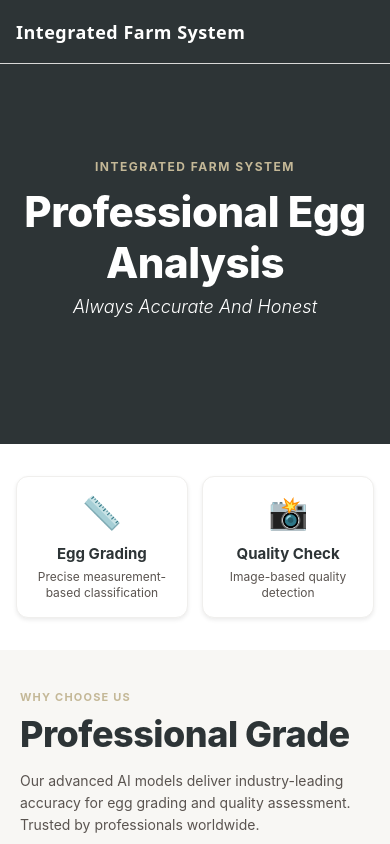
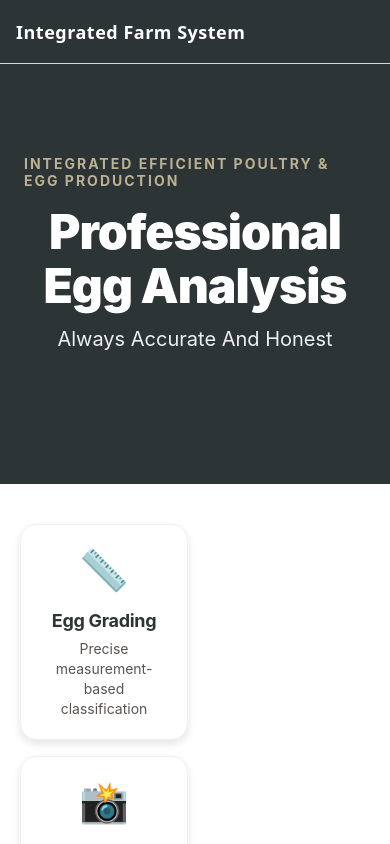
Before and after one commit to it22324542/Integrated-Farm-System-Frontend, a React Native app: screen /Home in a window 390 px wide. Built offline with nearby package versions, Linux system fonts and the light colour scheme.

Commit message:
Update Home UI

```diff
--- a/src/screens/HomeScreen.js
+++ b/src/screens/HomeScreen.js
@@ -28,7 +28,7 @@ const HomeScreen = ({ navigation }) => {
         {/* Hero Section */}
         <View style={styles.heroSection}>
           <View style={styles.heroOverlay}>
-            <Text style={styles.heroSubtitle}>INTEGRATED FARM SYSTEM</Text>
+            <Text style={styles.heroSubtitle}>Integrated Efficient Poultry & Egg Production</Text>
             <Text style={styles.heroTitle}>Professional Egg Analysis</Text>
             <Text style={styles.heroTagline}>Always Accurate And Honest</Text>
 
@@ -102,182 +102,339 @@ const HomeScreen = ({ navigation }) => {
 const styles = StyleSheet.create({
   container: {
     flex: 1,
-    backgroundColor: COLORS.neutral.white,
+    backgroundColor:  COLORS.neutral.white,
   },
   content: {
-    paddingBottom: 40,
+    paddingBottom: 60,
   },
 
   /* Hero Section */
   heroSection: {
-    height: 380,
-    backgroundColor: COLORS.accent,
-    justifyContent: 'center',
+    height: 420,
+    backgroundColor: COLORS. accent,
+    justifyContent:  'center',
     alignItems: 'center',
-    paddingHorizontal: 20,
+    paddingHorizontal: 24,
+    position: 'relative',
+    overflow: 'hidden',
   },
   heroOverlay: {
     alignItems: 'center',
+    zIndex: 1,
   },
   heroSubtitle: {
-    fontSize: 12,
+    fontSize: 14,
     fontWeight: '700',
     color: COLORS.secondary,
-    letterSpacing: 1.5,
-    marginBottom: 12,
+    letterSpacing: 2,
+    marginBottom: 16,
     textTransform: 'uppercase',
+    opacity: 0.95,
   },
   heroTitle: {
-    fontSize: 42,
-    fontWeight: '800',
-    color: COLORS.neutral.white,
+    fontSize: 48,
+    fontWeight: '900',
+    color: COLORS. neutral.white,
     textAlign: 'center',
-    marginBottom: 8,
-    letterSpacing: -0.5,
+    marginBottom: 12,
+    letterSpacing: -1,
+    lineHeight: 54,
   },
   heroTagline: {
-    fontSize: 18,
-    color: COLORS.neutral.white,
+    fontSize: 20,
+    color: COLORS. neutral.white,
     textAlign: 'center',
-    marginBottom: 32,
-    fontStyle: 'italic',
-    fontWeight: '300',
+    marginBottom: 40,
+    fontWeight: '400',
+    opacity: 0.92,
+    maxWidth: '85%',
+    lineHeight: 28,
   },
   heroCTA: {
     backgroundColor: COLORS.primary,
-    paddingHorizontal: 36,
-    paddingVertical: 14,
-    borderRadius: 24,
+    paddingHorizontal:  42,
+    paddingVertical:  16,
+    borderRadius:  30,
     shadowColor: COLORS.primary,
-    shadowOffset: { width: 0, height: 4 },
-    shadowOpacity: 0.3,
-    shadowRadius: 8,
-    elevation: 5,
+    shadowOffset: { width: 0, height:  6 },
+    shadowOpacity: 0.4,
+    shadowRadius: 12,
+    elevation: 8,
   },
   heroCTAText: {
     color: COLORS.neutral.white,
-    fontSize: 16,
+    fontSize: 18,
     fontWeight: '700',
-    letterSpacing: 0.5,
+    letterSpacing: 0.8,
   },
 
   /* Cards Grid */
   featuresWrapper: {
-    paddingHorizontal: 16,
-    paddingVertical: 32,
-    backgroundColor: COLORS.neutral.white,
+    paddingHorizontal: 20,
+    paddingVertical:  40,
+    backgroundColor:  COLORS.neutral.white,
+  },
+  sectionHeader: {
+    marginBottom: 28,
+  },
+  sectionLabel: {
+    fontSize: 13,
+    fontWeight: '700',
+    color: COLORS. secondary,
+    letterSpacing:  1.5,
+    marginBottom: 8,
+    textTransform: 'uppercase',
+  },
+  sectionTitle: {
+    fontSize: 32,
+    fontWeight: '800',
+    color: COLORS. accent,
+    marginBottom: 12,
+    letterSpacing: -0.5,
   },
   cardsGrid: {
     flexDirection: 'row',
     flexWrap: 'wrap',
     justifyContent: 'space-between',
-    gap: 12,
+    gap: 16,
   },
-  card: {
+  card:  {
     width: '48%',
-    borderRadius: 12,
-    padding: 16,
+    borderRadius: 16,
+    padding: 20,
     alignItems: 'center',
     shadowColor: '#000',
-    shadowOffset: { width: 0, height: 2 },
-    shadowOpacity: 0.08,
-    shadowRadius: 4,
-    elevation: 2,
+    shadowOffset: { width: 0, height: 4 },
+    shadowOpacity:  0.1,
+    shadowRadius: 8,
+    elevation: 3,
+    minHeight: 160,
+    justifyContent: 'center',
   },
   cardNormal: {
-    backgroundColor: COLORS.neutral.white,
-    borderWidth: 1,
-    borderColor: COLORS.neutral.lighter,
+    backgroundColor:  COLORS.neutral.white,
+    borderWidth: 1.5,
+    borderColor:  COLORS.neutral.lighter,
   },
-  cardFeatured: {
+  cardFeatured:  {
     width: '100%',
     backgroundColor: COLORS.primary,
-    marginTop: 4,
+    marginTop: 8,
+    minHeight: 180,
+    shadowOpacity: 0.15,
+    shadowRadius: 12,
+    elevation: 5,
   },
   cardIcon: {
-    fontSize: 32,
-    marginBottom: 12,
+    fontSize: 40,
+    marginBottom: 16,
   },
   cardIconFeatured: {
-    fontSize: 40,
-    marginBottom: 12,
+    fontSize: 48,
+    marginBottom: 18,
   },
   cardTitle: {
-    fontSize: 15,
+    fontSize: 18,
     fontWeight: '700',
-    color: COLORS.accent,
+    color: COLORS. accent,
     textAlign: 'center',
-    marginBottom: 6,
+    marginBottom:  8,
+    letterSpacing: -0.3,
   },
   cardTitleFeatured: {
-    fontSize: 16,
-    fontWeight: '700',
-    color: COLORS.neutral.white,
+    fontSize: 20,
+    fontWeight: '800',
+    color: COLORS. neutral.white,
     textAlign: 'center',
-    marginBottom: 6,
+    marginBottom: 10,
+    letterSpacing: -0.3,
   },
   cardDescription: {
-    fontSize: 12,
-    color: COLORS.neutral.dark,
+    fontSize: 14,
+    color: COLORS. neutral.dark,
     textAlign: 'center',
-    lineHeight: 16,
+    lineHeight: 20,
+    fontWeight: '400',
   },
   cardDescriptionFeatured: {
-    fontSize: 12,
+    fontSize: 15,
+    color: COLORS. neutral.white,
+    textAlign: 'center',
+    lineHeight: 22,
+    fontWeight: '400',
+    opacity: 0.95,
+  },
+  cardBadge: {
+    marginTop: 12,
+    backgroundColor: 'rgba(255,255,255,0.2)',
+    paddingHorizontal: 12,
+    paddingVertical: 6,
+    borderRadius: 12,
+  },
+  cardBadgeText: {
     color: COLORS.neutral.white,
-    textAlign: 'center',
-    lineHeight: 16,
+    fontSize: 11,
+    fontWeight: '700',
+    textTransform: 'uppercase',
+    letterSpacing: 1,
   },
 
   /* Why Section */
-  whySection: {
-    paddingHorizontal: 20,
-    paddingVertical: 40,
-    backgroundColor: COLORS.neutral.light,
+  whySection:  {
+    paddingHorizontal: 24,
+    paddingVertical:  48,
+    backgroundColor:  COLORS.neutral.light,
   },
   whySubtitle: {
-    fontSize: 11,
+    fontSize: 13,
     fontWeight: '700',
-    color: COLORS.secondary,
-    letterSpacing: 1.2,
-    marginBottom: 8,
+    color:  COLORS.secondary,
+    letterSpacing: 1.5,
+    marginBottom: 10,
     textTransform: 'uppercase',
   },
   whyTitle: {
-    fontSize: 36,
-    fontWeight: '800',
-    color: COLORS.accent,
-    marginBottom: 14,
-    letterSpacing: -0.5,
+    fontSize: 40,
+    fontWeight: '900',
+    color: COLORS. accent,
+    marginBottom: 18,
+    letterSpacing: -0.8,
+    lineHeight: 46,
   },
   whyDescription: {
+    fontSize: 16,
+    color: COLORS.neutral.dark,
+    lineHeight: 26,
+    fontWeight: '400',
+  },
+
+  /* Features List */
+  featuresList: {
+    marginTop: 32,
+  },
+  featureItem: {
+    flexDirection: 'row',
+    alignItems: 'flex-start',
+    marginBottom:  20,
+    paddingVertical: 12,
+    paddingHorizontal: 16,
+    backgroundColor: COLORS.neutral.white,
+    borderRadius: 12,
+    shadowColor: '#000',
+    shadowOffset: { width: 0, height: 2 },
+    shadowOpacity: 0.05,
+    shadowRadius: 4,
+    elevation: 1,
+  },
+  featureIcon: {
+    fontSize: 24,
+    marginRight: 16,
+    marginTop: 2,
+  },
+  featureContent: {
+    flex: 1,
+  },
+  featureTitle: {
+    fontSize: 16,
+    fontWeight: '700',
+    color: COLORS.accent,
+    marginBottom: 4,
+  },
+  featureText: {
     fontSize: 14,
-    color: COLORS.neutral.dark,
-    lineHeight: 22,
+    color: COLORS. neutral.dark,
+    lineHeight: 20,
     fontWeight: '400',
   },
 
   /* Stats Section */
   statsSection: {
-    paddingHorizontal: 16,
-    paddingVertical: 32,
-    backgroundColor: COLORS.neutral.white,
+    paddingHorizontal: 20,
+    paddingVertical:  40,
+    backgroundColor:  COLORS.neutral.white,
     flexDirection: 'row',
     justifyContent: 'space-around',
+    flexWrap: 'wrap',
+    gap: 24,
   },
   statItem: {
     alignItems: 'center',
+    minWidth: 100,
   },
   statNumber: {
-    fontSize: 28,
-    fontWeight: '800',
-    color: COLORS.primary,
-    marginBottom: 4,
+    fontSize: 36,
+    fontWeight: '900',
+    color: COLORS. primary,
+    marginBottom: 6,
+    letterSpacing: -1,
   },
   statLabel: {
-    fontSize: 12,
+    fontSize: 14,
+    color: COLORS. neutral.dark,
+    fontWeight: '600',
+    textAlign: 'center',
+  },
+
+  /* CTA Section */
+  ctaSection: {
+    paddingHorizontal: 24,
+    paddingVertical:  48,
+    backgroundColor: COLORS. accent,
+    alignItems: 'center',
+  },
+  ctaTitle: {
+    fontSize: 32,
+    fontWeight: '800',
+    color: COLORS. neutral.white,
+    textAlign: 'center',
+    marginBottom: 16,
+    letterSpacing: -0.5,
+  },
+  ctaDescription: {
+    fontSize: 16,
+    color: COLORS. neutral.white,
+    textAlign: 'center',
+    marginBottom: 32,
+    opacity: 0.9,
+    lineHeight: 24,
+    maxWidth: '85%',
+  },
+  ctaButton: {
+    backgroundColor: COLORS.primary,
+    paddingHorizontal: 40,
+    paddingVertical:  16,
+    borderRadius:  30,
+    shadowColor:  '#000',
+    shadowOffset: { width: 0, height: 6 },
+    shadowOpacity: 0.3,
+    shadowRadius: 12,
+    elevation: 8,
+  },
+  ctaButtonText: {
+    color:  COLORS.neutral.white,
+    fontSize: 18,
+    fontWeight: '700',
+    letterSpacing: 0.5,
+  },
+
+  /* Footer */
+  footer: {
+    paddingHorizontal: 24,
+    paddingVertical:  32,
+    backgroundColor: COLORS. neutral.lighter,
+    alignItems: 'center',
+  },
+  footerText: {
+    fontSize: 14,
     color: COLORS.neutral.dark,
-    fontWeight: '600',
+    textAlign: 'center',
+    lineHeight: 20,
+  },
+  footerBrand: {
+    fontSize: 16,
+    fontWeight: '700',
+    color: COLORS.accent,
+    marginBottom: 8,
   },
 });
 
```
